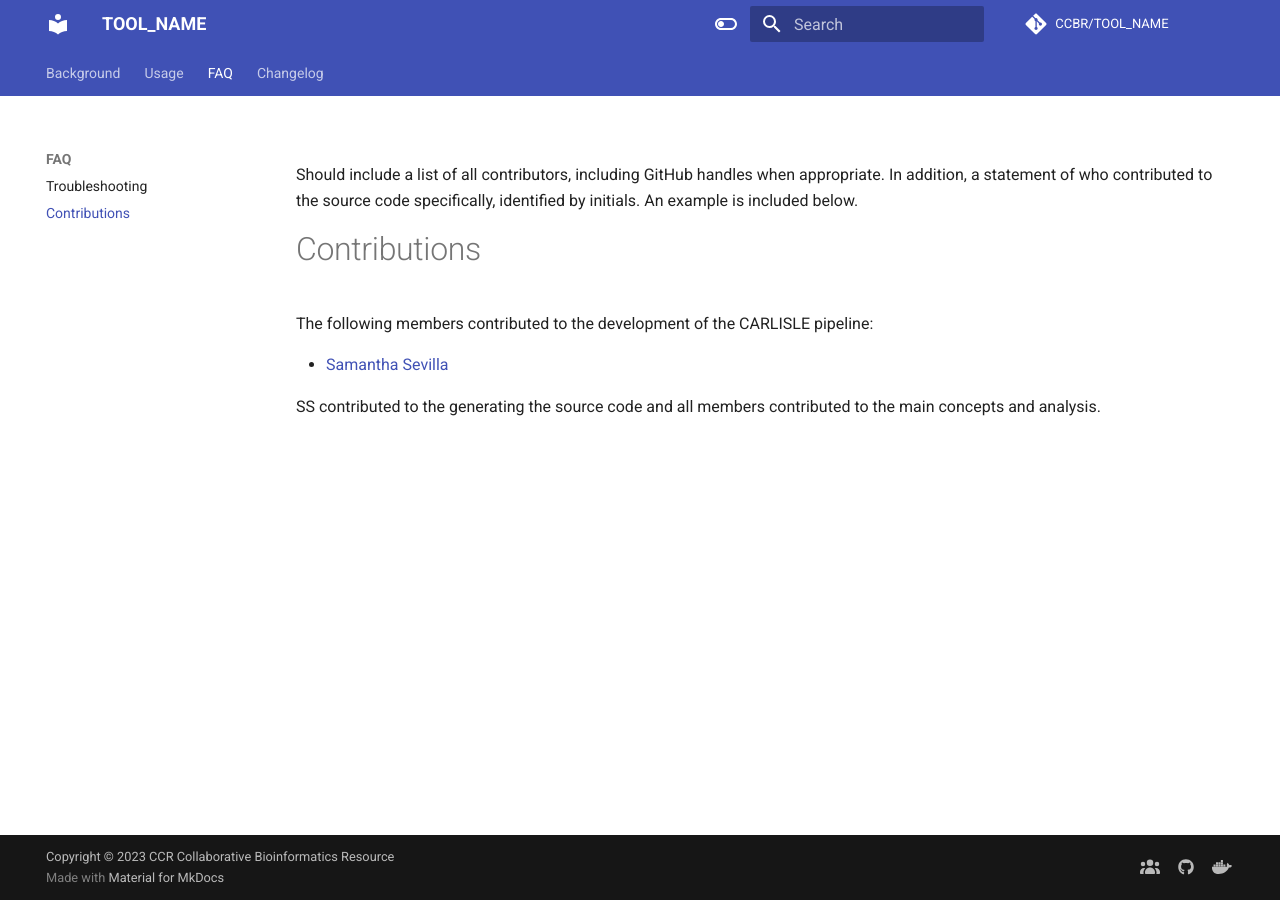
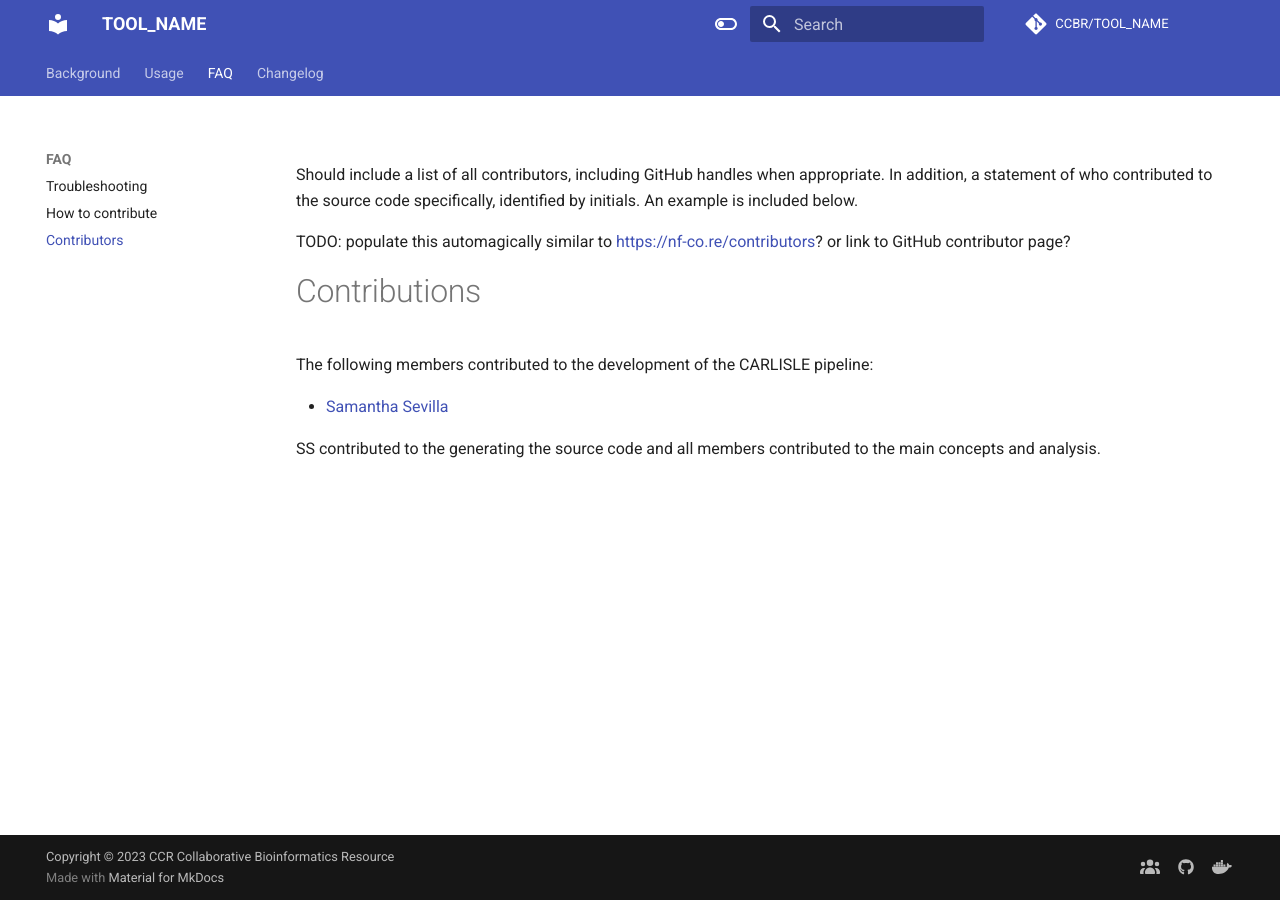
Before and after one commit to CCBR/CCBR_NextflowTemplate, an MkDocs documentation site: the page built from docs/contributors.md, in a window 1280 px wide. Built offline with MkDocs 1.6.1 and Material for MkDocs 9.7.7, drawn with Linux system fonts in a browser that asks for light colours; comment, search, counter and statistics services are not loaded; the version menu is left out.

Commit message:
docs: reorganize subdirs

```diff
--- a/docs/user-guide/contributions.md
+++ b/docs/contributors.md
@@ -1,4 +1,6 @@
 Should include a list of all contributors, including GitHub handles when appropriate. In addition, a statement of who contributed to the source code specifically, identified by initials. An example is included below.
+
+TODO: populate this automagically similar to https://nf-co.re/contributors? or link to GitHub contributor page?
 
 # Contributions
 
--- a/mkdocs.yml
+++ b/mkdocs.yml
@@ -99,6 +99,7 @@
       - 4. Expected Output: user-guide/output.md
       - 5. Running Test Data: user-guide/test-info.md
   - FAQ:
-      - Troubleshooting: user-guide/troubleshooting.md
-      - Contributions: user-guide/contributions.md
+      - Troubleshooting: troubleshooting.md
+      - How to contribute: CONTRIBUTING.md
+      - Contributors: contributors.md
   - Changelog: CHANGELOG.md
```
Also changed, not shown: docs/troubleshooting.md (renamed from docs/user-guide/troubleshooting.md).
